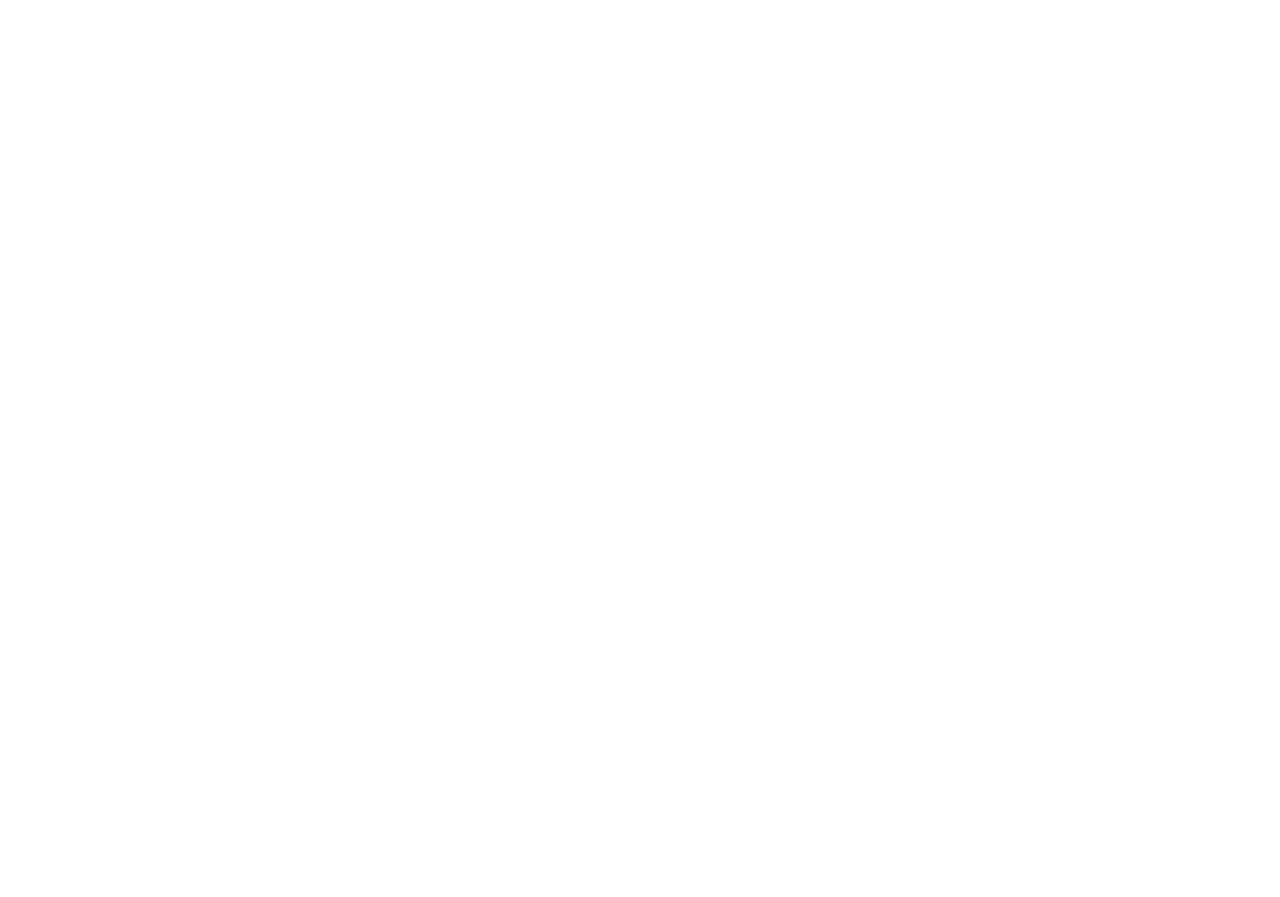
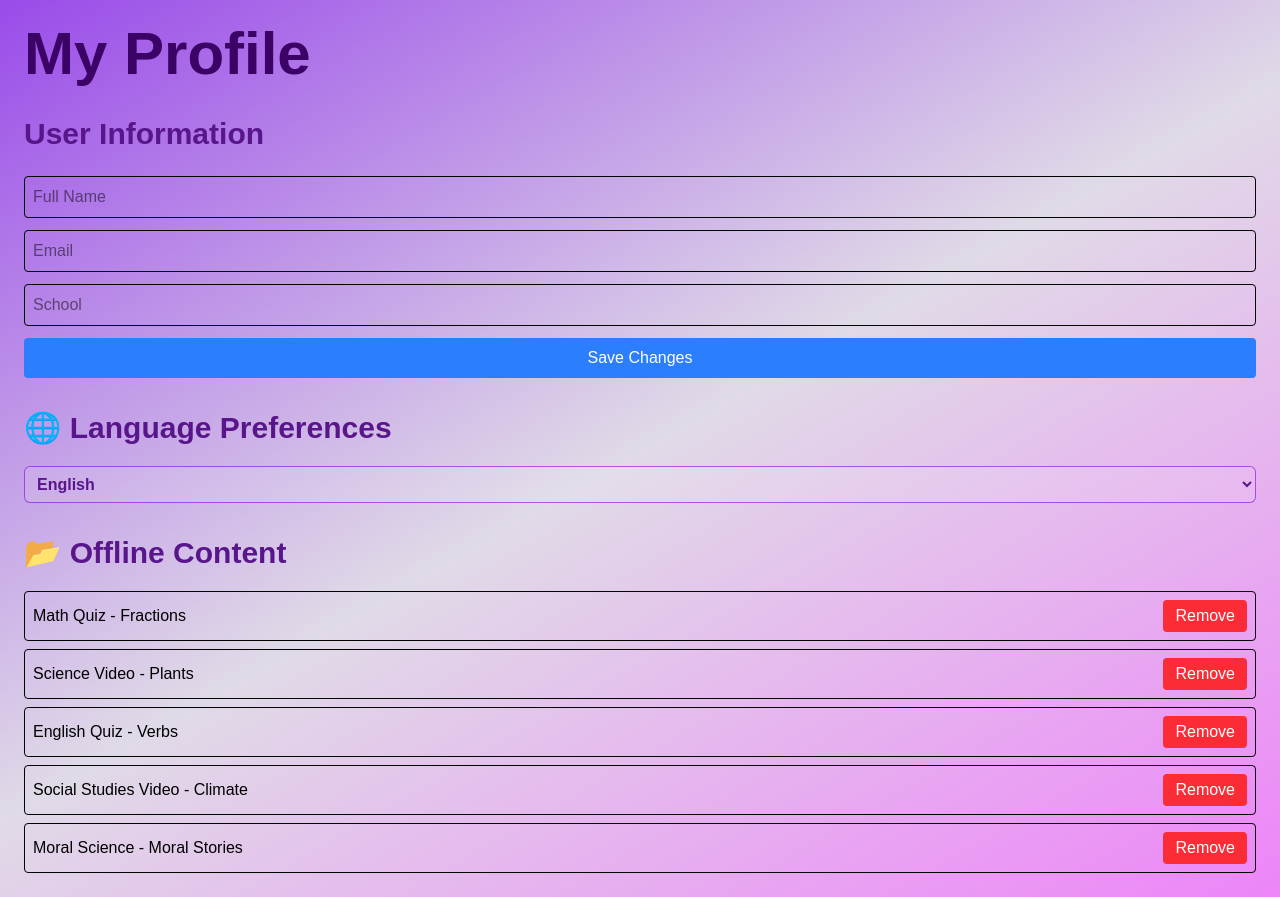
Before and after one commit to ankitasure23/Gurukull, a React (Vite) app: page /my-profile in a window 1280 px wide. Before the commit this address had no page. Before the commit the page ends 800 px from the top, so only its background shows below. Built offline with nearby package versions, Linux system fonts and the light colour scheme.

Commit message:
Added the profile page

```diff
--- a/src/App.jsx
+++ b/src/App.jsx
@@ -3,6 +3,7 @@
 import HomePage from './Frontend/HomePage/Pages/HomePages.jsx';
 import NavBar from './Frontend/HomePage/Components/NavBar.jsx';
 import SubjectSelection from './Frontend/Lessons/Pages/SubjectSelection.jsx'
+import ProfilePage from './Frontend/Profile/Pages/ProfilePage.jsx'
 
 function App() {
   return (
@@ -11,6 +12,7 @@
         <Routes>
           <Route path="/" element={<HomePage />} />
           <Route path="/subject-selection" element={<SubjectSelection />} />
+          <Route path='/my-profile' element={<ProfilePage/>} />
         </Routes>
       </BrowserRouter>
     </StrictMode>
--- a/src/Frontend/HomePage/Components/NavBar.jsx
+++ b/src/Frontend/HomePage/Components/NavBar.jsx
@@ -10,6 +10,9 @@
 import Signup from '../../../assets/signup.png'
 import Language from '../../../assets/language.png'
 import Subject from '../../Lessons/Pages/SubjectSelection.jsx'
+import Pragya from '../../../assets/Pragya.png'
+import Profile from '../../../assets/Profile.png'
+import ProfilePage from '../../Profile/Pages/ProfilePage.jsx'
 
 
 function NavBar() {
@@ -18,6 +21,10 @@
     const handleLessonClick = () => {
         navigate('/subject-selection');
     }
+
+    const handleProfileClick = () => {
+        navigate('/my-profile');
+    }
     const lang = [{ label: 'English', onClick: () => alert('Profile clicked') },
     { label: 'Bengali', onClick: () => alert('Settings clicked') },
 { label: 'Hindi', onClick: () => alert('Logout clicked') }];
@@ -25,8 +32,9 @@
         <>
             <nav className='p-4'>
                 <div className='flex justify-between items-center'>
-                    <div>
-                        <h2 className='font-bold text-5xl' style={{ color: '#2C1F4A' }}>Pragya</h2>
+                    <div className='flex flex-row'>
+                        <img className='w-36' src={Pragya} alt="" />
+                        <h2 className='font-bold text-4xl justify-center text-center pt-7' style={{ color: '#2C1F4A' }}>Pragya</h2>
                     </div>
                     <div className='flex gap-6'>
                         <Button name="Home" icon={Home}></Button>
@@ -37,6 +45,7 @@
                         <Button name="Language" dropDownMenu={lang} icon={Language}></Button>
                         <Button name="Login" icon={Login}></Button>
                         <Button name="Signup" icon={Signup}></Button>
+                        <Button name="My Profile" icon={Profile} onClick={handleProfileClick}></Button>
                     </div>
                 </div>
 
--- /dev/null
+++ b/src/Frontend/Profile/Components/LanguagePreference.jsx
@@ -0,0 +1,21 @@
+import { useState } from "react";
+
+export default function LanguagePreference() {
+  const [language, setLanguage] = useState("en");
+
+  return (
+    <div className="space-y-3">
+      <select
+        className="w-full p-2 rounded-md border border-purple-700/60
+                   bg-white/10 text-purple-900 font-bold
+                   focus:outline-none focus:ring-2 focus:ring-purple-400"
+        value={language}
+        onChange={(e) => setLanguage(e.target.value)}
+      >
+        <option value="en" className="bg-purple-900 text-white">English</option>
+        <option value="bn" className="bg-purple-900 text-white">Bengali</option>
+        <option value="hi" className="bg-purple-900 text-white">Hindi</option>
+      </select>
+    </div>
+  );
+}
--- /dev/null
+++ b/src/Frontend/Profile/Components/OfflineContentList.jsx
@@ -0,0 +1,39 @@
+import { useState } from "react";
+
+export default function OfflineContentList() {
+  const [downloads, setDownloads] = useState([
+    { id: 1, title: "Math Quiz - Fractions" },
+    { id: 2, title: "Science Video - Plants" },
+    { id: 3, title: "English Quiz - Verbs"},
+    { id: 4, title: "Social Studies Video - Climate"},
+    { id: 5, title: "Moral Science - Moral Stories"},
+  ]);
+
+  const removeDownload = (id) =>
+    setDownloads(downloads.filter((item) => item.id !== id));
+
+  return (
+    <div className="space-y-3">
+      {downloads.length === 0 ? (
+        <p className="text-gray-500">No downloads yet.</p>
+      ) : (
+        <ul className="space-y-2">
+          {downloads.map((item) => (
+            <li
+              key={item.id}
+              className="flex justify-between items-center p-2 border rounded"
+            >
+              <span>{item.title}</span>
+              <button
+                className="bg-red-500 text-white px-3 py-1 rounded"
+                onClick={() => removeDownload(item.id)}
+              >
+                Remove
+              </button>
+            </li>
+          ))}
+        </ul>
+      )}
+    </div>
+  );
+}
--- /dev/null
+++ b/src/Frontend/Profile/Components/UserInfoForm.jsx
@@ -0,0 +1,53 @@
+import { useState } from "react";
+
+export default function UserInfoForm() {
+  const [formData, setFormData] = useState({
+    name: "",
+    email: "",
+    school: "",
+  });
+
+  const handleChange = (e) =>
+    setFormData({ ...formData, [e.target.name]: e.target.value });
+
+  const handleSubmit = (e) => {
+    e.preventDefault();
+    alert("Profile updated ✅");
+  };
+
+  return (
+    <form onSubmit={handleSubmit} className="space-y-3">
+
+      <input
+        className="w-full p-2 border rounded"
+        name="name"
+        value={formData.name}
+        onChange={handleChange}
+        placeholder="Full Name"
+      />
+
+      <input
+        className="w-full p-2 border rounded"
+        name="email"
+        value={formData.email}
+        onChange={handleChange}
+        placeholder="Email"
+      />
+
+      <input
+        className="w-full p-2 border rounded"
+        name="school"
+        value={formData.school}
+        onChange={handleChange}
+        placeholder="School"
+      />
+
+      <button
+        type="submit"
+        className="w-full bg-blue-500 text-white p-2 rounded"
+      >
+        Save Changes
+      </button>
+    </form>
+  );
+}
--- /dev/null
+++ b/src/Frontend/Profile/Pages/ProfilePage.jsx
@@ -0,0 +1,37 @@
+import React from 'react'
+import LanguagePreference from '../Components/LanguagePreference';
+import OfflineContentList from '../Components/OfflineContentList';
+import UserInfoForm from '../Components/UserInfoForm';
+
+function ProfilePage() {
+
+    return (
+        <div className="profile-container w-full min-h-screen p-6 space-y-8">
+
+            {/* Header */}
+            <div className="profile-header">
+                <h1 className="profile-title text-purple-950 text-6xl font-bold"> My Profile</h1>
+            </div>
+
+            {/* User Info */}
+            <div className="profile-card">
+                <h2 className="section-title text-purple-900 font-bold text-3xl pb-6">User Information</h2>
+                <UserInfoForm/>
+            </div>
+
+            {/* Language Preferences */}
+            <div className="profile-card">
+                <h2 className="section-title text-purple-900 font-bold text-3xl pb-5">🌐 Language Preferences</h2>
+                <LanguagePreference />
+            </div>
+
+            {/* Offline Content */}
+            <div className="profile-card">
+                <h2 className="section-title text-purple-900 font-bold text-3xl pb-5">📂 Offline Content</h2>
+                <OfflineContentList /> {/* ✅ fixed */}
+            </div>
+        </div>
+    );
+}
+
+export default ProfilePage
--- a/src/index.css
+++ b/src/index.css
@@ -9,7 +9,7 @@
 
 html,.home-page {
   width:100%;
-  max-height: 100vh;
+  max-width: 100vw;
   overflow-x:hidden;
 }
 
@@ -23,7 +23,7 @@
 
 html,.subject-selection {
   width:100%;
-  height: 100%;
+  max-width: 100vw;
   overflow-x:hidden;
 }
 
@@ -57,6 +57,31 @@
         radial-gradient(circle at 40% 40%, rgba(120, 119, 198, 0.4) 3px, transparent 3px);
     background-size: 100px 100px, 70px 70px, 50px 50px;
     animation: float 20s ease-in-out infinite;
+    pointer-events: none;
+    z-index: 0;
+}
+
+.profile-container {
+  background: linear-gradient(150deg, #9a4be9 0%, #e0dae7 50%, #ed85f8 100%);
+  position: relative;
+  min-height: 100vh;
+  height: 100%;
+  font-family: 'Poppins', sans-serif;
+}
+
+html,.profile-container {
+  width:100%;
+  max-width: 100vw;
+  overflow-x:hidden;
+}
+
+.profile-container::before {
+    content: "";
+    position: absolute;
+    top: 0;
+    left: 0;
+    width: 100%;
+    height: 100%;
     pointer-events: none;
     z-index: 0;
 }
```
Also changed, not shown: src/assets/Pragya.png (added), src/assets/Profile.png (added).
